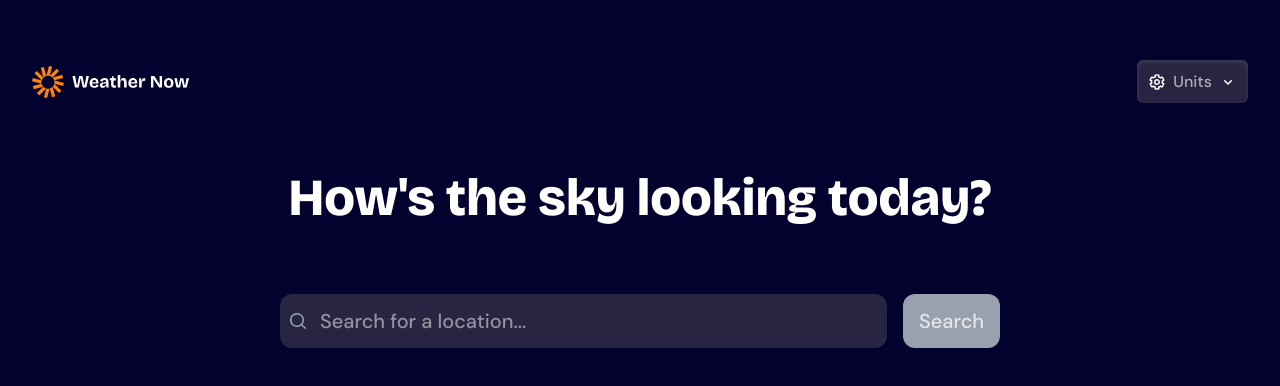
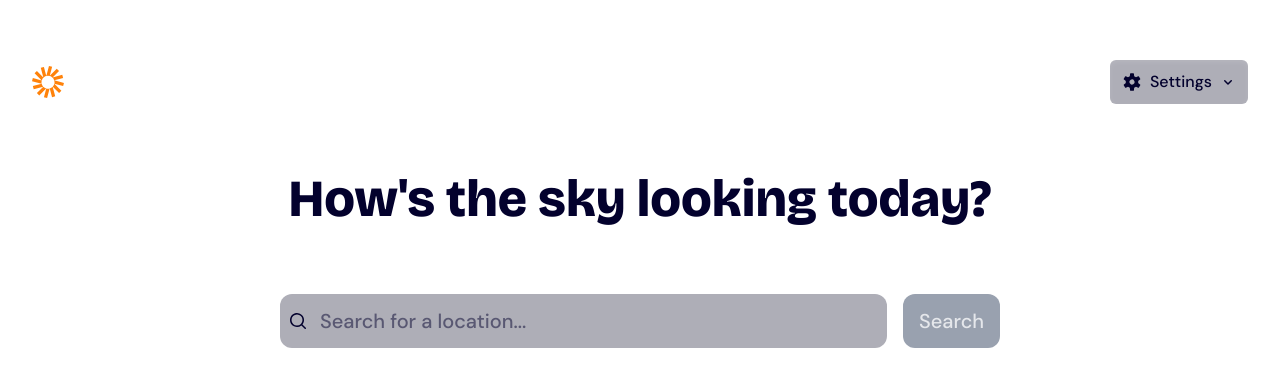
Before and after one commit to ChamuMutezva/weather-app-2025, a React (Vite) app: page / in a window 1280 px wide. Shown: the part 176-562 px from the top of the page. Built offline with nearby package versions, Linux system fonts and the light colour scheme; no server answers.

Commit message:
feat: trial feature dark mode

```diff
--- a/src/Weather.tsx
+++ b/src/Weather.tsx
@@ -27,6 +27,7 @@ const LOCATION_STORAGE_KEY = "cachedLocationData";
 
 function Weather() {
     const [state, dispatch] = useReducer(weatherReducer, initialWeatherState);
+    const THEME_STORAGE_KEY = "weatherAppTheme";
 
     const {
         selectedLocation,
@@ -36,6 +37,38 @@ function Weather() {
         enabled,
         selectedUnits,
     } = state;
+
+    // ===============================================
+    // DARK MODE STATE & LOGIC
+    // ===============================================
+    const [isDarkMode, setIsDarkMode] = useState(() => {
+        // Initialize state from localStorage or default to system preference
+        const savedTheme = localStorage.getItem(THEME_STORAGE_KEY);
+        if (savedTheme) {
+            return savedTheme === "dark";
+        }
+        return window.matchMedia("(prefers-color-scheme: dark)").matches;
+    });
+
+    const toggleDarkMode = useCallback(() => {
+        setIsDarkMode((prevMode) => {
+            const newMode = !prevMode;
+            localStorage.setItem(THEME_STORAGE_KEY, newMode ? "dark" : "light");
+            return newMode;
+        });
+    }, []);
+
+    // Effect to apply the 'dark' class to the HTML element
+    useEffect(() => {
+        if (isDarkMode) {
+            document.documentElement.classList.add("dark");
+        } else {
+            document.documentElement.classList.remove("dark");
+        }
+    }, [isDarkMode]);
+    // ===============================================
+    // END DARK MODE STATE & LOGIC
+    // ===============================================
 
     // State to control when to fetch weather data
     const [shouldFetchWeather, setShouldFetchWeather] = useState(false);
@@ -361,6 +394,8 @@ function Weather() {
                 selectedUnits={selectedUnits}
                 handleUnitToggle={handleUnitToggle}
                 handleSelectUnitCategory={handleSelectUnitCategory}
+                isDarkMode={isDarkMode}
+                toggleDarkMode={toggleDarkMode}
             />
             <main className="pt-10 lg:pt-16">
                 <h1 className="text-preset-2 text-foreground text-center">
@@ -447,7 +482,6 @@ function Weather() {
                                             convertedWeatherData?.current
                                                 .rain ?? ""
                                         }
-                                        time={convertedWeatherData.current.time}
                                         selectedUnits={selectedUnits}
                                     />
                                 </div>
--- a/src/components/AIWeatherAdvisor.tsx
+++ b/src/components/AIWeatherAdvisor.tsx
@@ -103,7 +103,7 @@ function AIWeatherAdvisor({ weatherData, selectedUnits, selectedLocation }: Read
                 <button
                     onClick={fetchWeatherAdvice}
                     disabled={isLoading || !weatherData}
-                    className="w-full px-4 py-3 bg-background hover:bg-primary-foreground/80 text-white font-bold rounded-lg transition duration-150 shadow-md flex items-center justify-center disabled:opacity-50 disabled:cursor-not-allowed"
+                    className="w-full px-4 py-3 bg-primary hover:bg-primary-foreground/80 text-white font-bold rounded-lg transition duration-150 shadow-md flex items-center justify-center disabled:opacity-50 disabled:cursor-not-allowed"
                 >
                     {isLoading ? (
                         <div className="animate-spin rounded-full h-5 w-5 border-b-2 border-white mr-2"></div>
--- a/src/components/DailyForecast.tsx
+++ b/src/components/DailyForecast.tsx
@@ -26,7 +26,7 @@ function DailyForecast({
                     return (
                         <li
                             key={date}
-                            className="bg-secondary-foreground rounded-[var(--radius-12)] p-2 flex flex-col items-center gap-4"
+                            className="bg-secondary rounded-[var(--radius-12)] p-2 flex flex-col items-center gap-4"
                         >
                             <p className="text-foreground text-preset-6">
                                 {new Date(date).toLocaleDateString("en-US", {
--- a/src/components/Header.tsx
+++ b/src/components/Header.tsx
@@ -1,5 +1,11 @@
 import { Menu, MenuButton, MenuItem, MenuItems } from "@headlessui/react";
-import { CheckIcon, ChevronDownIcon } from "@heroicons/react/16/solid";
+import {
+    CheckIcon,
+    ChevronDownIcon,
+    SunIcon,
+    MoonIcon,
+    Cog6ToothIcon,
+} from "@heroicons/react/16/solid";
 import { type SelectedUnits } from "../types/types";
 
 function Header({
@@ -7,11 +13,18 @@ function Header({
     handleUnitToggle,
     selectedUnits,
     handleSelectUnitCategory,
+    isDarkMode, // New prop for current theme state
+    toggleDarkMode, // New function to toggle theme
 }: Readonly<{
     enabled: boolean;
     handleUnitToggle: (isImperialEnabled: boolean) => void;
     selectedUnits: { temperature: string; wind: string; precipitation: string };
-    handleSelectUnitCategory: (category: keyof SelectedUnits, unit: SelectedUnits[keyof SelectedUnits]) => void;
+    handleSelectUnitCategory: (
+        category: keyof SelectedUnits,
+        unit: SelectedUnits[keyof SelectedUnits]
+    ) => void;
+    isDarkMode: boolean; // Readonly prop
+    toggleDarkMode: () => void; // Readonly prop
 }>) {
     return (
         <header className="flex justify-between items-center ">
@@ -26,25 +39,56 @@ function Header({
             <div className="text-right">
                 <Menu>
                     <MenuButton
-                        className="inline-flex items-center gap-2 rounded-md bg-secondary text-primary
-                     px-3 py-3 text-preset-7 shadow-inner shadow-white/10
-                     focus:not-data-focus:outline-none data-focus:outline-2 data-focus:outline-white data-focus:-outline-offset-2
-                     data-hover:bg-gray-700 data-open:bg-gray-700
-                     transition duration-150 ease-in-out
+                        className="inline-flex items-center gap-2 rounded-md bg-secondary text-foreground
+                     px-3 py-3 text-preset-7 shadow-inner shadow-white/10 focus:not-data-focus:outline-none
+                     data-focus:outline-2 data-focus:outline-white data-focus:-outline-offset-2
+                     data-hover:bg-popover data-open:bg-popover transition duration-150 ease-in-out
                       "
                     >
-                        <img src="/assets/images/icon-units.svg" alt="" />
-                        <span>Units</span>
-                        <ChevronDownIcon className="size-4 fill-white" />
+                        {/* <img src="/assets/images/icon-units.svg" alt="" /> */}
+                        <Cog6ToothIcon className="size-5 fill-foreground" />
+                        <span>Settings</span>
+                        <ChevronDownIcon className="size-4 fill-foreground" />
                     </MenuButton>
 
                     <MenuItems
                         transition
                         anchor="bottom end"
-                        className="w-53.5 mt-2 origin-top-right rounded-xl border border-gray-700 bg-gray-800 p-1 text-sm
+                        className="w-60 mt-2 origin-top-right rounded-xl border border-gray-700 bg-secondary p-1 text-sm
                          text-gray-300 transition duration-100 ease-out [--anchor-gap:--spacing(1)] focus:outline-none
                           data-closed:scale-95 data-closed:opacity-0"
                     >
+                        {/* ========================================= */}
+                        {/* 1. DARK MODE TOGGLE (New Feature)         */}
+                        {/* ========================================= */}
+                        <div className="px-3 pt-1.5 pb-0.5 text-preset-8 text-primary font-bold">
+                            Theme
+                        </div>
+                        <MenuItem>
+                            <button
+                                className="group flex w-full text-preset-7 items-center justify-between rounded-lg px-3 py-2 text-foreground font-semibold data-focus:bg-gray-700"
+                                onClick={toggleDarkMode}
+                            >
+                                <span className="flex items-center gap-2">
+                                    {isDarkMode ? (
+                                        <MoonIcon className="size-5 fill-foreground" />
+                                    ) : (
+                                        <SunIcon className="size-5 fill-foreground" />
+                                    )}
+                                    {isDarkMode ? "Switch to Light Mode" : "Switch to Dark Mode"}
+                                </span>
+                            </button>
+                        </MenuItem>
+
+                         {/* Separator */}
+                        <div className="my-2 h-px bg-gray-700" />
+
+                                                {/* ========================================= */}
+                        {/* 2. UNITS SECTION (Refactored)             */}
+                        {/* ========================================= */}
+                        <div className="px-3 pt-1.5 pb-0.5 text-preset-8 text-primary font-bold">
+                            Units
+                        </div>
                         {/* Switch to Imperial/Metric Toggle */}
                         <MenuItem>
                             <button
@@ -71,9 +115,11 @@ function Header({
                                     )
                                 }
                             >
-                                <span className="text-preset-7 text-foreground">Celsius (°C)</span>
+                                <span className="text-preset-7 text-foreground">
+                                    Celsius (°C)
+                                </span>
                                 {selectedUnits.temperature === "celsius" && (
-                                    <CheckIcon className="size-4 fill-white" />
+                                    <CheckIcon className="size-4 fill-foreground" />
                                 )}
                             </button>
                         </MenuItem>
@@ -87,9 +133,11 @@ function Header({
                                     )
                                 }
                             >
-                                <span className="text-preset-7 text-foreground">Fahrenheit (°F)</span>
+                                <span className="text-preset-7 text-foreground">
+                                    Fahrenheit (°F)
+                                </span>
                                 {selectedUnits.temperature === "fahrenheit" && (
-                                    <CheckIcon className="size-4 fill-white" />
+                                    <CheckIcon className="size-4 fill-foreground" />
                                 )}
                             </button>
                         </MenuItem>
@@ -108,9 +156,11 @@ function Header({
                                     handleSelectUnitCategory("wind", "kmh")
                                 }
                             >
-                                <span className="text-preset-7 text-foreground">km/h</span>
+                                <span className="text-preset-7 text-foreground">
+                                    km/h
+                                </span>
                                 {selectedUnits.wind === "kmh" && (
-                                    <CheckIcon className="size-4 fill-white" />
+                                    <CheckIcon className="size-4 fill-foreground" />
                                 )}
                             </button>
                         </MenuItem>
@@ -121,9 +171,11 @@ function Header({
                                     handleSelectUnitCategory("wind", "mph")
                                 }
                             >
-                                <span className="text-preset-7 text-foreground">mph</span>
+                                <span className="text-preset-7 text-foreground">
+                                    mph
+                                </span>
                                 {selectedUnits.wind === "mph" && (
-                                    <CheckIcon className="size-4 fill-white" />
+                                    <CheckIcon className="size-4 fill-foreground" />
                                 )}
                             </button>
                         </MenuItem>
@@ -145,9 +197,11 @@ function Header({
                                     )
                                 }
                             >
-                                <span className="text-preset-7 text-foreground">Millimeters (mm)</span>
+                                <span className="text-preset-7 text-foreground">
+                                    Millimeters (mm)
+                                </span>
                                 {selectedUnits.precipitation === "mm" && (
-                                    <CheckIcon className="size-4 fill-white" />
+                                    <CheckIcon className="size-4 fill-foreground" />
                                 )}
                             </button>
                         </MenuItem>
@@ -161,9 +215,11 @@ function Header({
                                     )
                                 }
                             >
-                                <span className="text-preset-7 text-foreground">Inches (in)</span>
+                                <span className="text-preset-7 text-foreground">
+                                    Inches (in)
+                                </span>
                                 {selectedUnits.precipitation === "inches" && (
-                                    <CheckIcon className="size-4 fill-white" />
+                                    <CheckIcon className="size-4 fill-foreground" />
                                 )}
                             </button>
                         </MenuItem>
--- a/src/components/LocationCombobox.tsx
+++ b/src/components/LocationCombobox.tsx
@@ -105,7 +105,7 @@ function LocationCombobox({
                         <div className="relative">
                             <ComboboxInput
                                 className={clsx(
-                                    "text-preset-5-m w-full rounded-[var(--radius-12)] border-none bg-secondary py-3.75 pr-3 pl-10 text-sm/6 text-white",
+                                    "text-preset-5-m w-full rounded-[var(--radius-12)] border-none bg-secondary py-3.75 pr-3 pl-10 text-sm/6 text-foreground",
                                     "focus:not-data-focus:outline-none data-focus:outline-2 data-focus:-outline-offset-2 data-focus:outline-white/25"
                                 )}
                                 displayValue={(location: LocationData | null) =>
@@ -120,7 +120,7 @@ function LocationCombobox({
                                 {isLoading && isPendingCoords ? (
                                     <div className="h-5 w-5 animate-spin rounded-full border-2 border-blue-500 border-t-transparent"></div>
                                 ) : (
-                                    <MagnifyingGlassIcon className="h-5 w-5 text-gray-400" />
+                                    <MagnifyingGlassIcon className="h-5 w-5 text-foreground" />
                                 )}
                             </div>
                         </div>
--- a/src/components/SevenDayHourlyForecast.tsx
+++ b/src/components/SevenDayHourlyForecast.tsx
@@ -63,7 +63,7 @@ function SevenDayHourlyForecast({
 
             <Menu>
                 <MenuButton
-                    className="inline-flex items-center gap-2 rounded-md bg-secondary-foreground
+                    className="inline-flex items-center gap-2 rounded-md bg-secondary
                      px-3 py-1.5 text-preset-7 text-foreground shadow-inner shadow-white/10
                      focus:not-data-focus:outline-none data-focus:outline data-focus:outline-white
                       data-hover:bg-gray-700 data-open:bg-gray-700"
@@ -71,7 +71,7 @@ function SevenDayHourlyForecast({
                     {new Date(selectedDay).toLocaleDateString("en-US", {
                         weekday: "long",
                     }) || "Select Day"}
-                    <ChevronDownIcon className="size-4 fill-white" />
+                    <ChevronDownIcon className="size-4 fill-foreground" />
                 </MenuButton>
                 <MenuItems
                     transition
--- a/src/global.css
+++ b/src/global.css
@@ -11,6 +11,7 @@
     --color-linear: var(--linear);
     --color-primary-foreground: var(--primary-foreground);
     --color-secondary-foreground: var(--secondary-foreground);
+    --color-popover: var(--popover);
     /* Add other mappings you need */
 }
 
@@ -162,14 +163,23 @@
     --radius-24: 24px;
     --radius-full: 999px;
 
-    --background: hsl(var(--neutral-900));
-    --secondary: hsl(var(--neutral-800));
-    --foreground: hsl(var(--neutral-0));
-    --primary: hsl(var(--neutral-300));
-    --primary-foreground: hsl(var(--blue-500));
-    --secondary-foreground: hsl(var(--neutral-600));
-    --card: hsl(var(--neutral-700));
-    --accent: hsl(var(--neutral-200));
+     /* Main Background & Text */
+    --background: hsl(var(--neutral-0));
+    --foreground: hsl(var(--neutral-900));
+
+     /* Primary UI Elements (e.g., header, main containers) */
+    --primary: hsl(var(--blue-500));
+    --primary-foreground: hsl(var(--neutral-300));
+
+    /* Secondary UI Elements (e.g., cards, sections, hourly scroll) */
+     --secondary: hsl(var(--neutral-300));
+    --secondary-foreground: hsl(var(--neutral-200));
+
+    --card: hsl(var(--neutral-100));
+
+     /* Accent/Interactive Colors */
+    --accent: hsl(var(--neutral-500));
+    --popover: hsl(var(--neutral-200));
     --linear: linear-gradient(
         135deg,
         hsl(var(--blue-500)) 0%,
@@ -184,10 +194,24 @@
 }
 
 .dark {
-    --background: oklch(0.145 0 0);
-    --foreground: oklch(0.985 0 0);
-    --primary: oklch(0.922 0 0);
-    --secondary: oklch(0.269 0 0);
+    --background: hsl(var(--neutral-900));
+     --foreground: hsl(var(--neutral-0));
+
+    --secondary: hsl(var(--neutral-800));
+     --secondary-foreground: hsl(var(--neutral-300));
+
+    --primary: hsl(var(--neutral-300));
+    --primary-foreground: hsl(var(--blue-500));
+
+    --card: hsl(var(--neutral-700));
+    --accent: hsl(var(--neutral-200));
+
+    --popover: hsl(var(--neutral-700));
+    --linear: linear-gradient(
+        135deg,
+        hsl(var(--blue-500)) 0%,
+        hsl(var(--blue-700)) 100%
+    );
 }
 
 a {
--- a/tailwind.config.js
+++ b/tailwind.config.js
@@ -8,6 +8,7 @@ export default {
                 linear: "var(--linear-blue)",
                 card: "var(--card)",
                 accent: "var(--accent)",
+                popover: "var(--popover)",
                 primary: {
                     DEFAULT: "var(--primary)",
                     foreground: "var(--primary-foreground)",
```
Also changed, not shown: src/components/WeatherToday.tsx (+15 -25 lines), src/components/WeatherTodaySecondary.tsx (added, +18 -0 lines).
